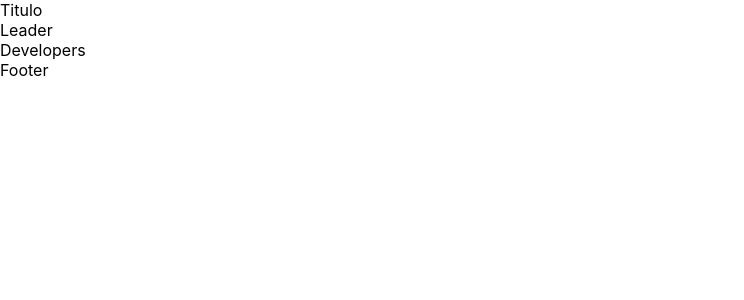
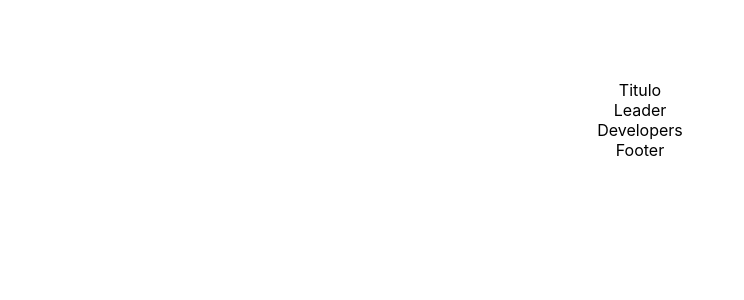
Before and after one commit to ClauJulian/reactivos_presentation, a React (Create React App) app: page / in a window 1280 px wide. Shown: the top 300 px of the page, without its empty margins (0-744 px from the left). Built offline with nearby package versions, Linux system fonts and the light colour scheme.

Commit message:
App modificado

```diff
--- a/src/App.css
+++ b/src/App.css
@@ -1,38 +1,6 @@
-.App {
-  text-align: center;
-}
-
-.App-logo {
-  height: 40vmin;
-  pointer-events: none;
-}
-
-@media (prefers-reduced-motion: no-preference) {
-  .App-logo {
-    animation: App-logo-spin infinite 20s linear;
-  }
-}
-
-.App-header {
-  background-color: #282c34;
-  min-height: 100vh;
+.divApp {
   display: flex;
   flex-direction: column;
   align-items: center;
-  justify-content: center;
-  font-size: calc(10px + 2vmin);
-  color: white;
+  margin: 5rem;
 }
-
-.App-link {
-  color: #61dafb;
-}
-
-@keyframes App-logo-spin {
-  from {
-    transform: rotate(0deg);
-  }
-  to {
-    transform: rotate(360deg);
-  }
-}
--- a/src/App.js
+++ b/src/App.js
@@ -1,13 +1,11 @@
-import logo from './logo.svg';
+import React, { useState, useEffect } from 'react';
+//import logo from './logo.svg';
 import './App.css';
-
 import Titulo from './components/Titulo/Titulo';
 import Leader from './components/Leader/Leader';
 import Developers from './components/Developers/Developers';
 import Footer from './components/Footer/Footer';
-
 import json from './utis/grupo2.json';
-import { useState } from 'react';
 
 // APP_JSX - Desestructurar el json y armar 2 Objetos -> members, grupo2.
 //          -> members tiene que tener: id, rol, email, img
@@ -16,57 +14,43 @@ import { useState } from 'react';
 // APP_JSX - Armar la estructura de Presentacion.
 // APP_CSS - Generar los estilos en App.css
 
+function App() {
 
-function App() {
-  const [miembrosState , setMiembrosState]= useState({
-    "id": "G2-WCZEE",
-    "leader": "wg.claudiajulian@gmail.com",
-    "members": [
-      "cristian.zolkowski@gmail.com",
-      "zeduard89@gmail.com",
-      "eugenia.veron@hotmail.com",
-      "eve-lanegra@hotmail.com"
-    ]
-  });
-
-// ARMAR OBJETO MEMBERS
-const miembrosDesarrolladores = miembrosState.members;
-const members = miembrosDesarrolladores.map((desarrollador)=>{return {"id":new Date(),"rol":"developer","email":desarrollador}})
-
-const lider ={"id": new Date(),
-            "rol": "leader",
-            "email": miembrosState.leader
+const {id,leader,members} = json[0]
+//Destructurin del Archivo Json, es un Array con elementos y 1 objeto
+const group2 = {
+  idGroup: id,
+  nombreGrup: 'Reactivos'
 }
 
-members.push(lider);
-
-// ARMAR OBJETO GRUPO 2
-const {id} = miembrosState;
-const nombre = "react-ivos";
-const grupo2 = {id, nombre}
+let [developers, setDevelopers] = useState([])
+//Creo un Stado, para los Developer, Array vacio por que voy a trabajar
+//Con members que es un array con los emails
 
 
-// ENVIO DE OBJETOS A COMPONENTES
-return (
-<div>
-  <div>
-      <div>
-          <Titulo key={grupo2.id} grupo2={grupo2}/>
-      </div>
-      <div>
-          <Leader key={grupo2.id} members={members}/>
-      </div>
-  </div>
+//Durante el montaje del componente, recorro el array y armo un objeto
+//con cada uno de los members {}
+//No lo puse imagen por que el json no tiene esa info, quizas convenga agregarla
+//por elmento o modificar el jason
+useEffect(() => {
+  setDevelopers(
+    members.map(dev => ({
+      id: Date.now(),
+      rol: 'Developer',
+      email: dev
+    }))
+  );
+}, []);
 
-  <div>
-        <Developers key={grupo2.id} members={members}/>
-  </div>
 
-  <div>
-      <Footer key={grupo2.id} grupo2={grupo2}/>
-  </div>
-</div>
-);
+  return (
+    <div className="divApp">
+      <Titulo group2={group2}/>
+      <Leader leader={leader}/>
+      <Developers developers={developers}/>
+      <Footer id={id}/>
+    </div>
+  );
 }
 
-export default App;
+export default App
```
Also changed, not shown: 1 other file (tests, documents, lock files or other folders).
